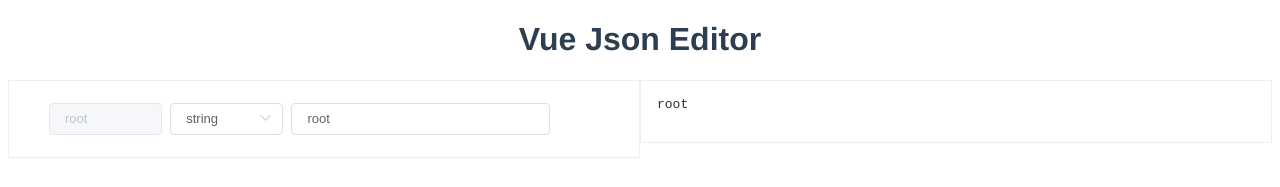
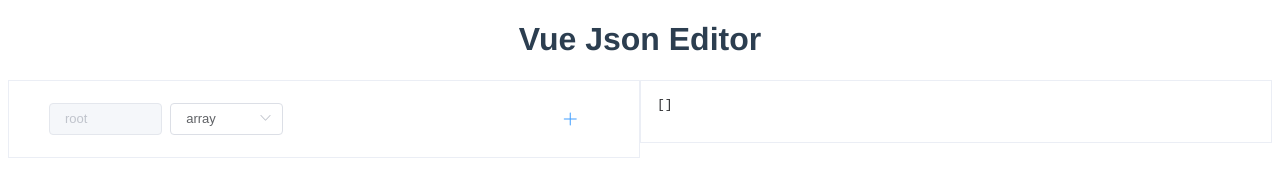
Before and after one commit to xrr2016/vue-json-editor, a Vue app: page / in a window 1280 px wide. Shown: the top 187 px of the page. Built offline with nearby package versions, Linux system fonts and the light colour scheme.

Commit message:
feat: root type

```diff
--- a/src/components/value-types.js
+++ b/src/components/value-types.js
@@ -1,7 +1,12 @@
-export default [
+export const VALUE_TYPES = [
   { label: 'string', value: 'string' },
   { label: 'number', value: 'number' },
   { label: 'boolean', value: 'boolean' },
   { label: 'array', value: 'array' },
   { label: 'object', value: 'object' }
 ]
+
+export const ROOT_TYPES = [
+  { label: 'array', value: 'array' },
+  { label: 'object', value: 'object' }
+]
--- a/src/components/vue-json-editor.vue
+++ b/src/components/vue-json-editor.vue
@@ -18,18 +18,17 @@
 
 <script>
 import { travelNode, randomId } from "./util";
-import VALUE_TYPES from "./value-types";
+import { ROOT_TYPES, VALUE_TYPES } from "./value-types";
 
 export default {
   name: "VueJsonEditor",
   data() {
     return {
-      VALUE_TYPES,
       tree: [
         {
           key: "root",
-          value: "root",
-          type: "string",
+          value: [],
+          type: "array",
           isRoot: true,
           children: []
         }
@@ -86,17 +85,33 @@
       children.splice(index, 1);
     },
     renderContent(h, { node, data, store }) {
+      const isRoot = data.isRoot;
       const parentType = node.parent.data.type;
+
       return (
         <el-row class="flex" gutter={8}>
           <el-col span={5}>
             <el-input
               placeholder="key"
               v-model={data.key}
-              disabled={parentType === "array" || data.isRoot}
+              disabled={parentType === "array" || isRoot}
             ></el-input>
           </el-col>
           <el-col span={5}>
+            {isRoot ? (
+              <el-select
+                v-model={data.type}
+                on-change={() => this.onChangeType(data)}
+              >
+                {ROOT_TYPES.map(type => (
+                  <el-option
+                    key={type.value}
+                    label={type.label}
+                    value={type.value}
+                  ></el-option>
+                ))}
+              </el-select>
+            ) : (
               <el-select
                 v-model={data.type}
                 on-change={() => this.onChangeType(data)}
@@ -109,6 +124,7 @@
                   ></el-option>
                 ))}
               </el-select>
+            )}
           </el-col>
           <el-col span={11}>
             {data.type === "string" && (
@@ -141,7 +157,7 @@
               <i class="el-icon-plus" on-click={() => this.append(data)} />
             )}
 
-            {!data.isRoot && (
+            {!isRoot && (
               <i
                 class="el-icon-delete"
                 on-click={() => this.remove(node, data)}
```
Lines whose indentation alone changed are shown as unchanged.
